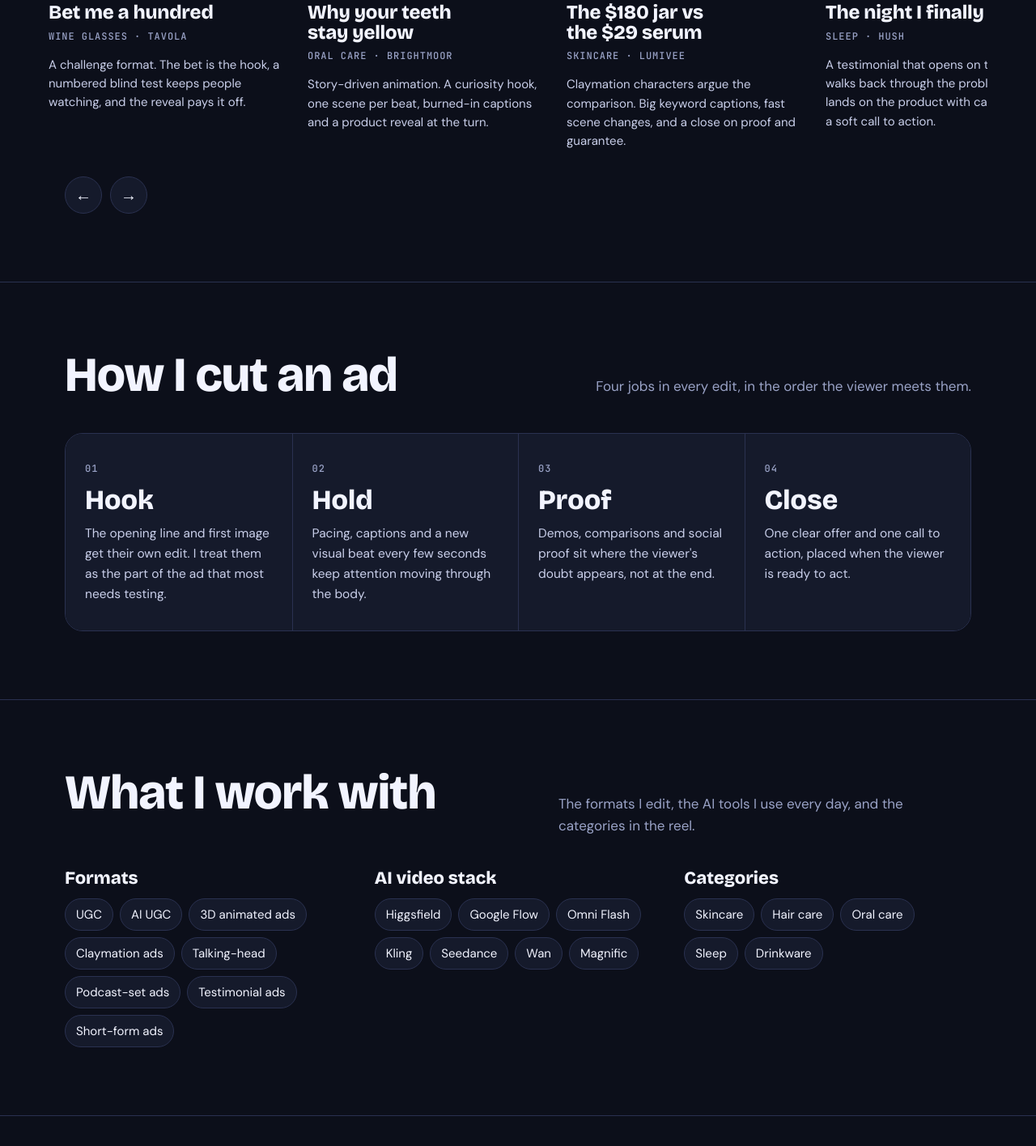
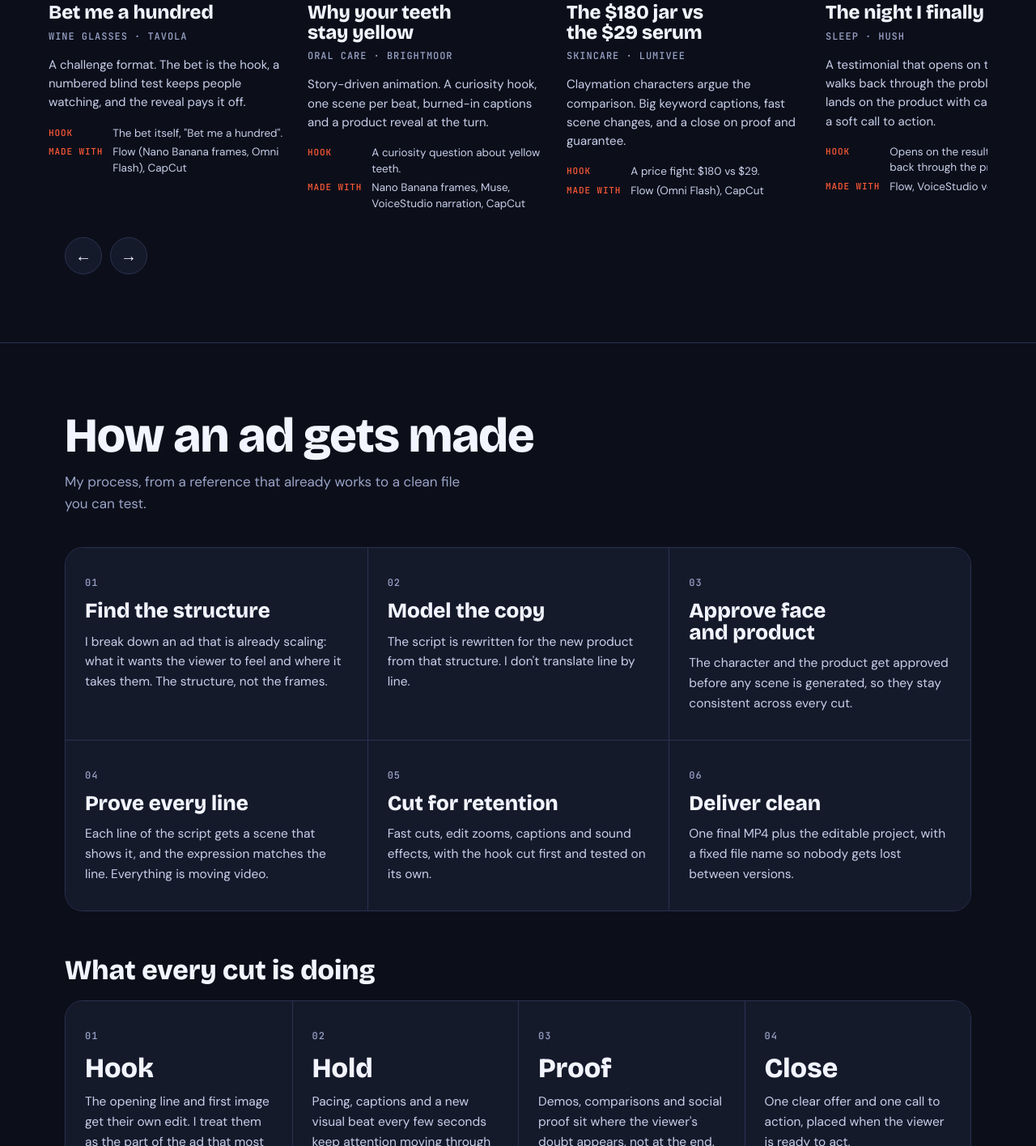
Before and after one commit to migasgg/portfolio-dtc, a plain HTML site: page index.html in a window 1280 px wide. Shown: the part 1679-3095 px from the top of the page at 81% size. Drawn offline with nearby package versions, Linux system fonts and the light colour scheme.

Commit message:
Fase 2: processo em 6 passos e breakdown por video
Co-Authored-By: Claude Sonnet 5.5 <noreply@anthropic.com>

```diff
--- a/index.html
+++ b/index.html
@@ -112,6 +112,16 @@ section{padding:84px 0;border-top:1px solid var(--line)}
 @media (max-width:900px){.steps{grid-template-columns:1fr 1fr}.step:nth-child(3){border-left:0}.step:nth-child(n+3){border-top:1px solid var(--line)}}
 @media (max-width:520px){.steps{grid-template-columns:1fr}.step{border-left:0;border-top:1px solid var(--line)}.step:first-child{border-top:0}}
 
+.steps.six{grid-template-columns:repeat(3,1fr)}
+.steps.six .step:nth-child(4){border-left:0}
+.steps.six .step:nth-child(n+4){border-top:1px solid var(--line)}
+.steps.six .step h3{font-size:26px}
+@media (max-width:900px){.steps.six{grid-template-columns:1fr 1fr}.steps.six .step:nth-child(n){border-left:1px solid var(--line);border-top:1px solid var(--line)}.steps.six .step:nth-child(odd){border-left:0}.steps.six .step:nth-child(-n+2){border-top:0}}
+@media (max-width:520px){.steps.six{grid-template-columns:1fr}.steps.six .step{border-left:0!important}.steps.six .step:nth-child(n+2){border-top:1px solid var(--line)}.steps.six .step:first-child{border-top:0}}
+.sub{margin:56px 0 20px;font-size:clamp(24px,3vw,34px);font-weight:800}
+.bd{margin:2px 0 0;display:grid;grid-template-columns:auto 1fr;gap:4px 12px;font-size:13.5px;line-height:1.45;color:#c9cfea}
+.bd dt{font-family:var(--mono);font-size:11px;letter-spacing:.08em;text-transform:uppercase;color:var(--signal);padding-top:2px}
+.bd dd{margin:0}
 /* stack */
 .cols{display:grid;grid-template-columns:repeat(3,1fr);gap:28px}
 .col h3{font-size:22px;font-weight:800;margin-bottom:14px}
@@ -192,6 +202,7 @@ footer .wrap{display:flex;flex-wrap:wrap;justify-content:space-between;gap:10px}
           <h3>Bet me a hundred</h3>
           <span class="mono prod">Wine glasses · Tavola</span>
           <p>A challenge format. The bet is the hook, a numbered blind test keeps people watching, and the reveal pays it off.</p>
+          <dl class="bd"><dt>Hook</dt><dd>The bet itself, "Bet me a hundred".</dd><dt>Made with</dt><dd>Flow (Nano Banana frames, Omni Flash), CapCut</dd></dl>
         </article>
 
         <article class="card">
@@ -203,6 +214,7 @@ footer .wrap{display:flex;flex-wrap:wrap;justify-content:space-between;gap:10px}
           <h3>Why your teeth stay yellow</h3>
           <span class="mono prod">Oral care · Brightmoor</span>
           <p>Story-driven animation. A curiosity hook, one scene per beat, burned-in captions and a product reveal at the turn.</p>
+          <dl class="bd"><dt>Hook</dt><dd>A curiosity question about yellow teeth.</dd><dt>Made with</dt><dd>Nano Banana frames, Muse, VoiceStudio narration, CapCut</dd></dl>
         </article>
 
         <article class="card">
@@ -214,6 +226,7 @@ footer .wrap{display:flex;flex-wrap:wrap;justify-content:space-between;gap:10px}
           <h3>The $180 jar vs the $29 serum</h3>
           <span class="mono prod">Skincare · Lumivee</span>
           <p>Claymation characters argue the comparison. Big keyword captions, fast scene changes, and a close on proof and guarantee.</p>
+          <dl class="bd"><dt>Hook</dt><dd>A price fight: $180 vs $29.</dd><dt>Made with</dt><dd>Flow (Omni Flash), CapCut</dd></dl>
         </article>
 
         <article class="card">
@@ -225,6 +238,7 @@ footer .wrap{display:flex;flex-wrap:wrap;justify-content:space-between;gap:10px}
           <h3>The night I finally slept</h3>
           <span class="mono prod">Sleep · Hush</span>
           <p>A testimonial that opens on the result, walks back through the problem, then lands on the product with calm pacing and a soft call to action.</p>
+          <dl class="bd"><dt>Hook</dt><dd>Opens on the result, then walks back through the problem.</dd><dt>Made with</dt><dd>Flow, VoiceStudio voice, CapCut</dd></dl>
         </article>
 
         <article class="card">
@@ -236,6 +250,7 @@ footer .wrap{display:flex;flex-wrap:wrap;justify-content:space-between;gap:10px}
           <h3>Kestrel</h3>
           <span class="mono prod">Hair care · podcast-set ad</span>
           <p>Several speakers on a podcast set, cut tight to the line. Bold word-by-word captions and the product in hand at the right beat.</p>
+          <dl class="bd"><dt>Hook</dt><dd>A podcast-set exchange, cut tight to the line.</dd><dt>Made with</dt><dd>Muse, voice reference, CapCut</dd></dl>
         </article>
 
       </div>
@@ -250,9 +265,18 @@ footer .wrap{display:flex;flex-wrap:wrap;justify-content:space-between;gap:10px}
 <section id="method">
   <div class="wrap">
     <div class="sec-h">
-      <h2>How I cut an ad</h2>
-      <p>Four jobs in every edit, in the order the viewer meets them.</p>
+      <h2>How an ad gets made</h2>
+      <p>My process, from a reference that already works to a clean file you can test.</p>
     </div>
+    <div class="steps six">
+      <div class="step"><span class="mono">01</span><h3>Find the structure</h3><p>I break down an ad that is already scaling: what it wants the viewer to feel and where it takes them. The structure, not the frames.</p></div>
+      <div class="step"><span class="mono">02</span><h3>Model the copy</h3><p>The script is rewritten for the new product from that structure. I don't translate line by line.</p></div>
+      <div class="step"><span class="mono">03</span><h3>Approve face and product</h3><p>The character and the product get approved before any scene is generated, so they stay consistent across every cut.</p></div>
+      <div class="step"><span class="mono">04</span><h3>Prove every line</h3><p>Each line of the script gets a scene that shows it, and the expression matches the line. Everything is moving video.</p></div>
+      <div class="step"><span class="mono">05</span><h3>Cut for retention</h3><p>Fast cuts, edit zooms, captions and sound effects, with the hook cut first and tested on its own.</p></div>
+      <div class="step"><span class="mono">06</span><h3>Deliver clean</h3><p>One final MP4 plus the editable project, with a fixed file name so nobody gets lost between versions.</p></div>
+    </div>
+    <h3 class="sub">What every cut is doing</h3>
     <div class="steps">
       <div class="step"><span class="mono">01</span><h3>Hook</h3><p>The opening line and first image get their own edit. I treat them as the part of the ad that most needs testing.</p></div>
       <div class="step"><span class="mono">02</span><h3>Hold</h3><p>Pacing, captions and a new visual beat every few seconds keep attention moving through the body.</p></div>
```
